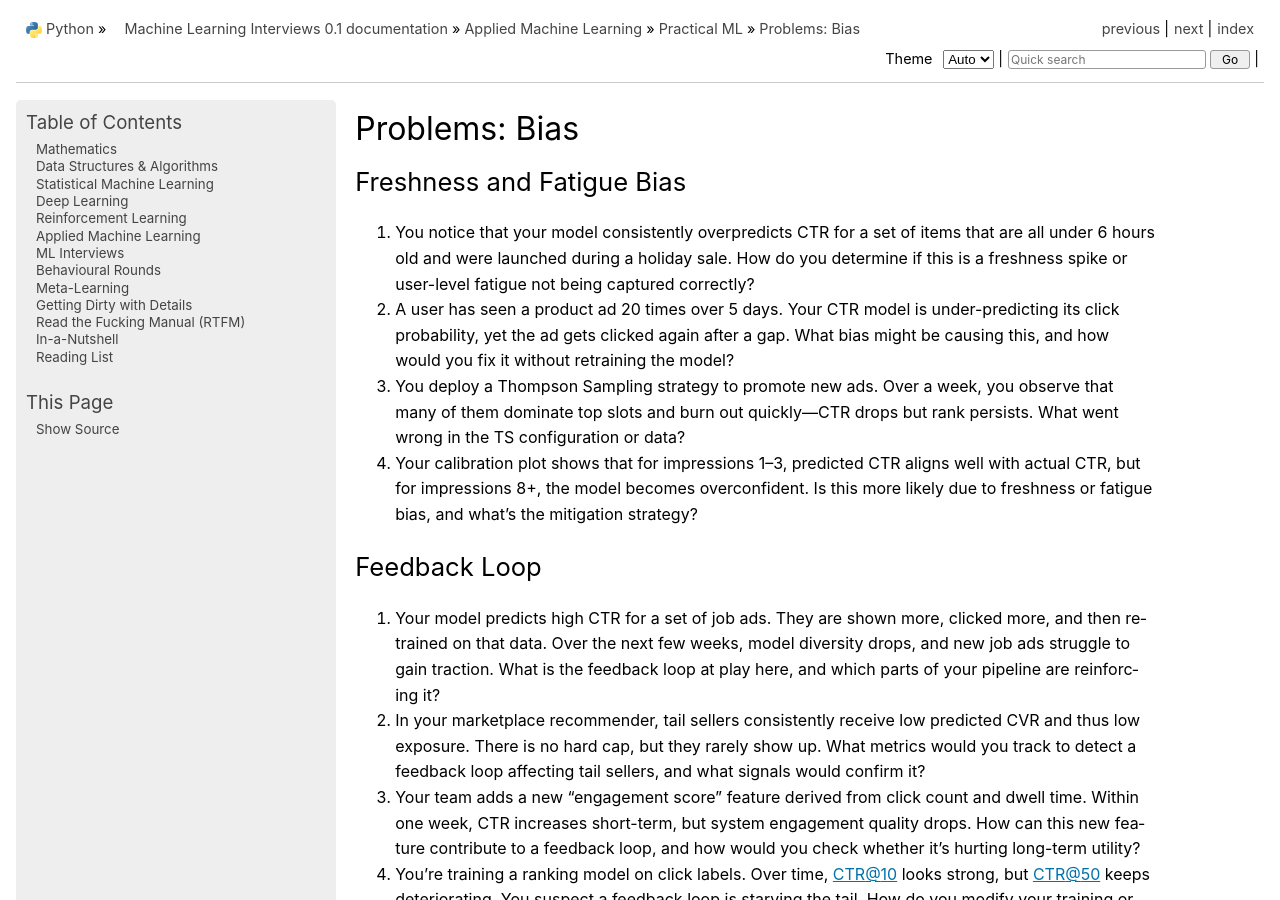
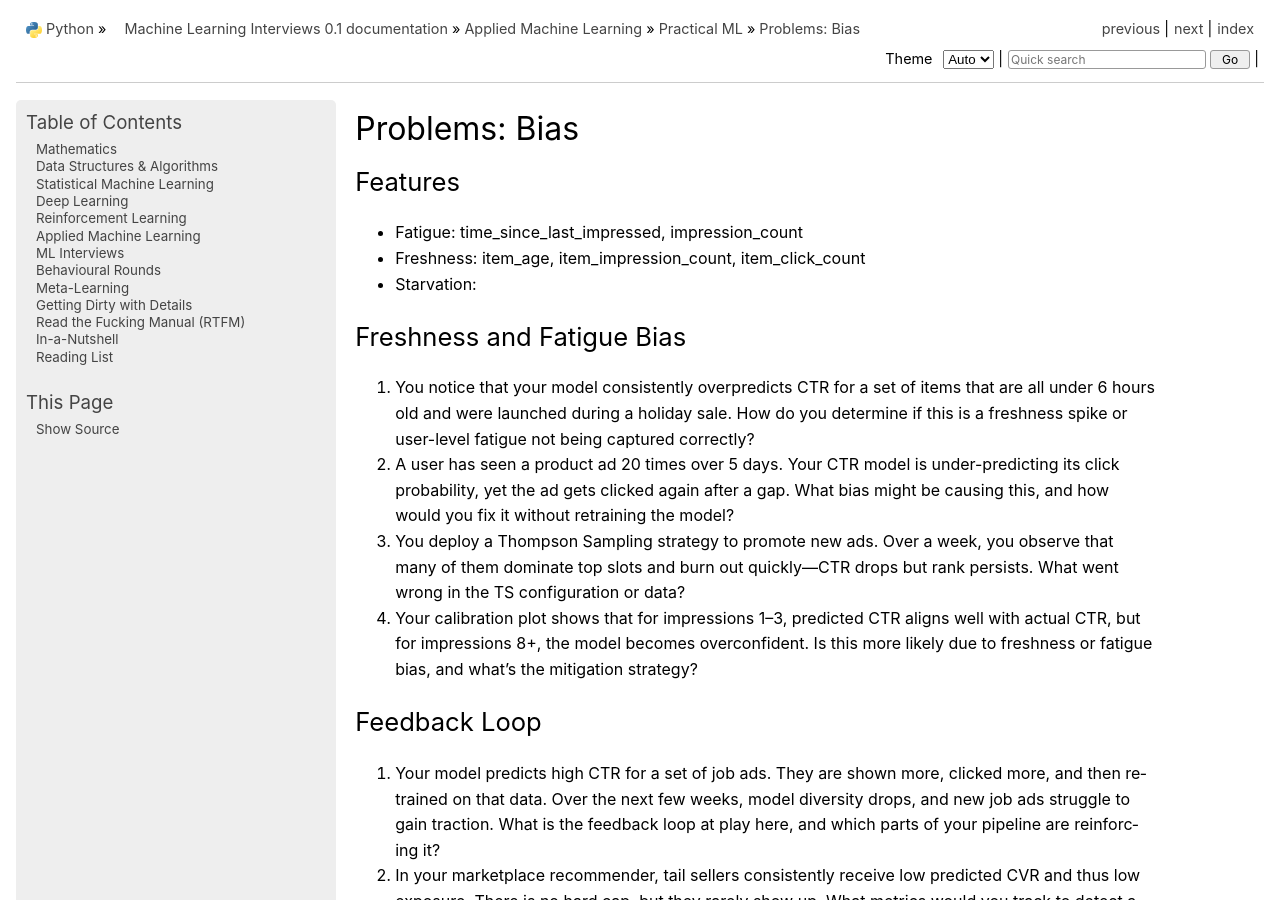
Before and after one commit to uselesstechjunks/leetcode, a Sphinx documentation site: the page built from docs/source/applied/practical/prob_bias.rst, in a window 1280 px wide and 900 px high. Built offline with Sphinx 7.4.7, drawn with Linux system fonts in a browser that asks for light colours; pages that are not in the unit, such as notebooks, are missing from menus.

Commit message:
Update prob_bias.rst

```diff
--- a/docs/source/applied/practical/prob_bias.rst
+++ b/docs/source/applied/practical/prob_bias.rst
@@ -1,6 +1,13 @@
 #############################################################################
 Problems: Bias
 #############################################################################
+*****************************************************************************
+Features
+*****************************************************************************
+- Fatigue: time_since_last_impressed, impression_count
+- Freshness: item_age, item_impression_count, item_click_count
+- Starvation:
+
 *****************************************************************************
 Freshness and Fatigue Bias
 *****************************************************************************
```
